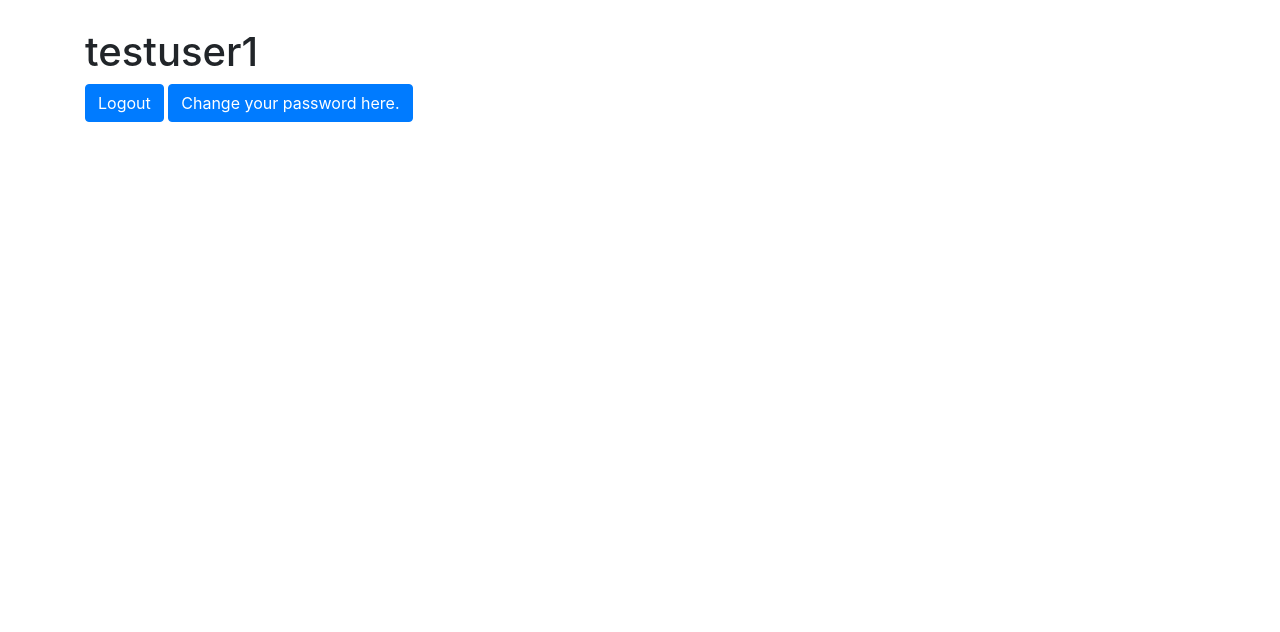
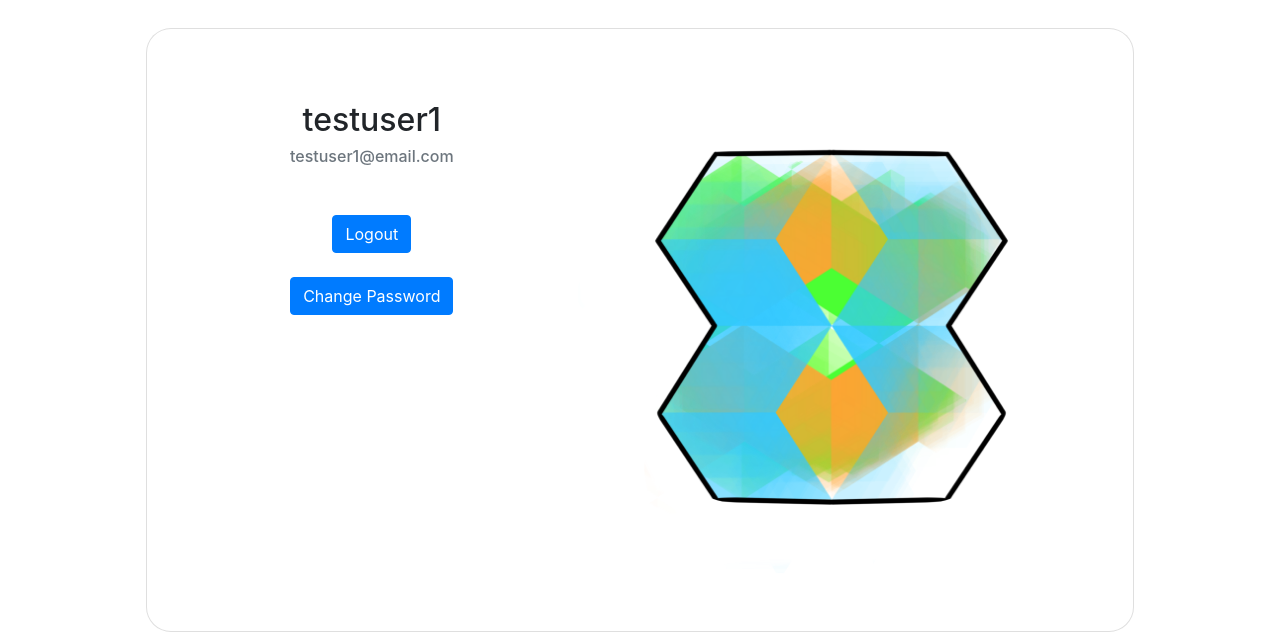
Before and after one commit to Chahat08/FitCode, a Django app: page /profile/ in a window 1280 px wide; the page is wider, and only the part inside the window is pictured. Shown: the part 352-984 px from the top of that part. Before the commit the page ends 474 px from the top of that part, so only its background shows below. Run offline with Django 3.2, Linux system fonts and the light colour scheme; a user stored in the database is signed in; parts of the project's set-up code (start-up, migrations or seed data) failed here and were passed over; some libraries are stand-ins or nearby versions.

Commit message:
ui changed in a lot of places, more pages added

```diff
--- a/accounts/admin.py
+++ b/accounts/admin.py
@@ -10,6 +10,6 @@ class CustomUserAdmin(UserAdmin):
     add_form = CustomUserCreationForm
     form = CustomUserChangeForm
     model = CustomUser
-    list_display=['email', 'username', 'avatar']
+    list_display=['email', 'username']
 
 admin.site.register(CustomUser, CustomUserAdmin)
--- a/accounts/forms.py
+++ b/accounts/forms.py
@@ -5,11 +5,11 @@ class CustomUserCreationForm(UserCreationForm):
 
     class Meta:
         model = get_user_model()
-        fields = ('email', 'username', 'avatar', )
+        fields = ('email', 'username', )
 
 
 class CustomUserChangeForm(UserChangeForm):
 
     class Meta:
         model = get_user_model()
-        fields = ('email', 'username', 'avatar', )
+        fields = ('email', 'username', )
--- a/accounts/models.py
+++ b/accounts/models.py
@@ -3,4 +3,4 @@ from django.db import models
 
 # Create your models here.
 class CustomUser(AbstractUser):
-    avatar = models.ImageField(default='../static/img/default.png', upload_to='images/')
+    pass
--- a/pages/urls.py
+++ b/pages/urls.py
@@ -1,9 +1,11 @@
 # pages/urls.py
 
 from django.urls import path
-from .views import HomePageView, ProfilePageView
+from .views import HomePageView, ProfilePageView, CodePageView, TextPageView
 
 urlpatterns = [
         path('', HomePageView.as_view(), name='home'),
         path('profile/', ProfilePageView.as_view(), name='profile'),
+        path('code-editor/', CodePageView.as_view(), name='code'),
+        path('text-editor/', TextPageView.as_view(), name='text'),
     ]
--- a/pages/views.py
+++ b/pages/views.py
@@ -10,3 +10,11 @@ class HomePageView(LoginRequiredMixin, TemplateView):
 class ProfilePageView(LoginRequiredMixin, TemplateView):
     template_name='profile.html'
     login_url='account_login'
+
+class CodePageView(LoginRequiredMixin, TemplateView):
+    template_name='code.html'
+    login_url='account_login'
+
+class TextPageView(LoginRequiredMixin, TemplateView):
+    template_name='text.html'
+    login_url='account_login'
--- a/templates/_base.html
+++ b/templates/_base.html
@@ -49,12 +49,12 @@
                 </form>
                 <ul class="navbar-nav ms-auto w-100 justify-content-end">
                     <li class="nav-item">
-                        <a class="nav-link" href="#">
+                        <a class="nav-link" href="{% url 'code' %}">
                             <img src="https://img.icons8.com/ios-glyphs/30/000000/code.png" />
                         </a>
                     </li>
                     <li class="nav-item">
-                        <a class="nav-link" href="{% url '#">
+                        <a class="nav-link" href="{% url 'text' %}">
                             <img width="30" height="30" src="https://img.icons8.com/external-flatart-icons-outline-flatarticons/64/000000/external-text-twitter-flatart-icons-outline-flatarticons.png" />
                         </a>
                     </li>
--- a/templates/profile.html
+++ b/templates/profile.html
@@ -1,8 +1,39 @@
 {% extends '_base.html' %}
+{% load static %}
 {% block title %}Your Account{% endblock title %}
 
 {% block content %}
-<h1>{{user.get_username}}</h1>
-<a class="btn btn-primary" href="{% url 'account_logout' %}">Logout</a>
-<a class="btn btn-primary" href="{% url 'account_change_password' %}">Change your password here.</a>
+
+<div class="container h-100">
+    <div class="row d-flex justify-content-center align-items-center h-100">
+        <div class="col-lg-12 col-xl-11">
+            <div class="card text-black" style="border-radius: 25px;">
+                <div class="card-body p-md-5">
+                    <div class="row justify-content-center">
+
+                        <div class="col-md-10 col-lg-6 col-xl-7 d-flex align-items-center order-1 order-lg-2">
+
+                            <img src="{% static 'img/logo.png' %}" class="img-fluid" alt="Sample image">
+
+                        </div>
+
+                        <div class="col-md-10 col-lg-6 col-xl-5 order-2 order-lg-1">
+
+                            <h2 class="text-center fw-bold  mx-1 mx-md-4 mt-4">{{user.get_username}}</h2>
+                            <h6 class="text-center text-muted mx-1 mx-md-4 mb-10">{{ user.email }}</h6>
+
+                            <div class="d-flex justify-content-center mx-4 mb-3 mt-5 mb-lg-4">
+                                <a class="btn btn-primary text-center" href="{% url 'account_logout' %}">Logout</a>
+                            </div>
+                            <div class="d-flex justify-content-center mx-4 mb-3 mt-2 mb-lg-4">
+                                <a class="btn btn-primary text-center" href="{% url 'account_change_password' %}">Change Password</a>
+                            </div>
+
+                    </div>
+                </div>
+            </div>
+        </div>
+    </div>
+</div>
+    </div>
 {% endblock content %}
```
Also changed, not shown: templates/code.html (added, +7 -0 lines), templates/text.html (added, +13 -0 lines), accounts/migrations/0001_initial.py, problems/migrations/0001_initial.py.
